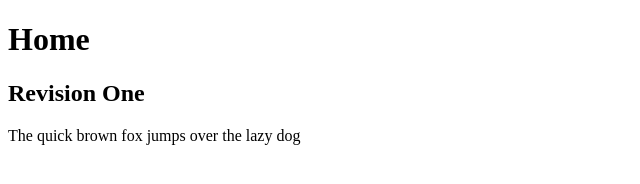
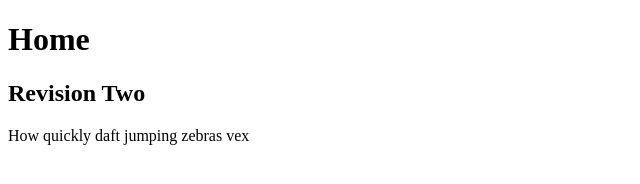
Before and after one commit to min4899/CS240_HWK1, a plain HTML site: page index.html in a window 1280 px wide. Shown: the full height of the page, 0-640 px from the left. Drawn offline with Linux system fonts and the light colour scheme.

Commit message:
revision two

```diff
--- a/index.html
+++ b/index.html
@@ -7,8 +7,8 @@
 <body>
 
   <h1>Home</h1>
-  <h2>Revision One</h2>
-  <p>The quick brown fox jumps over the lazy dog</p>
+  <h2>Revision Two</h2>
+  <p>How quickly daft jumping zebras vex</p>
 
 </body>
 </html>
```
